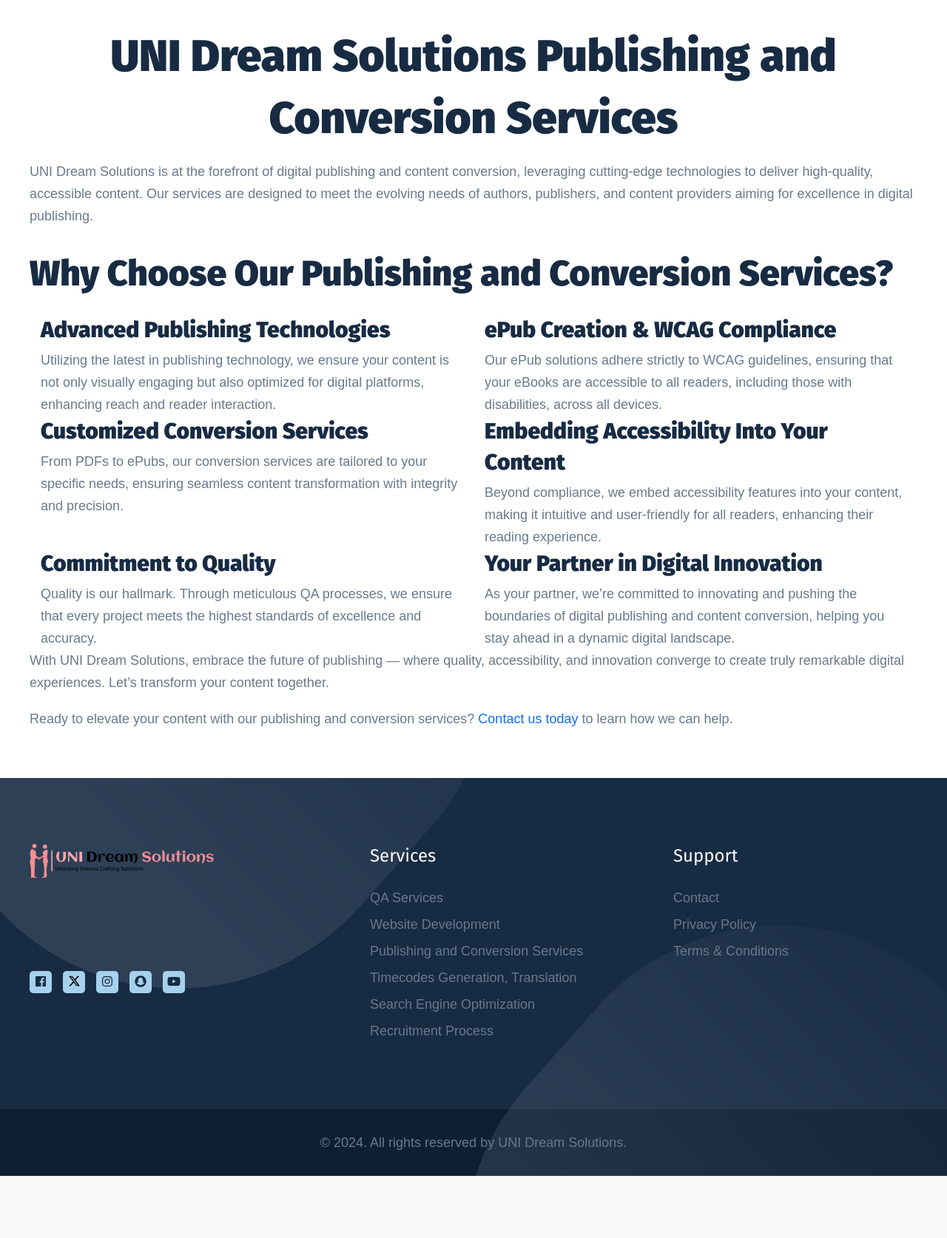
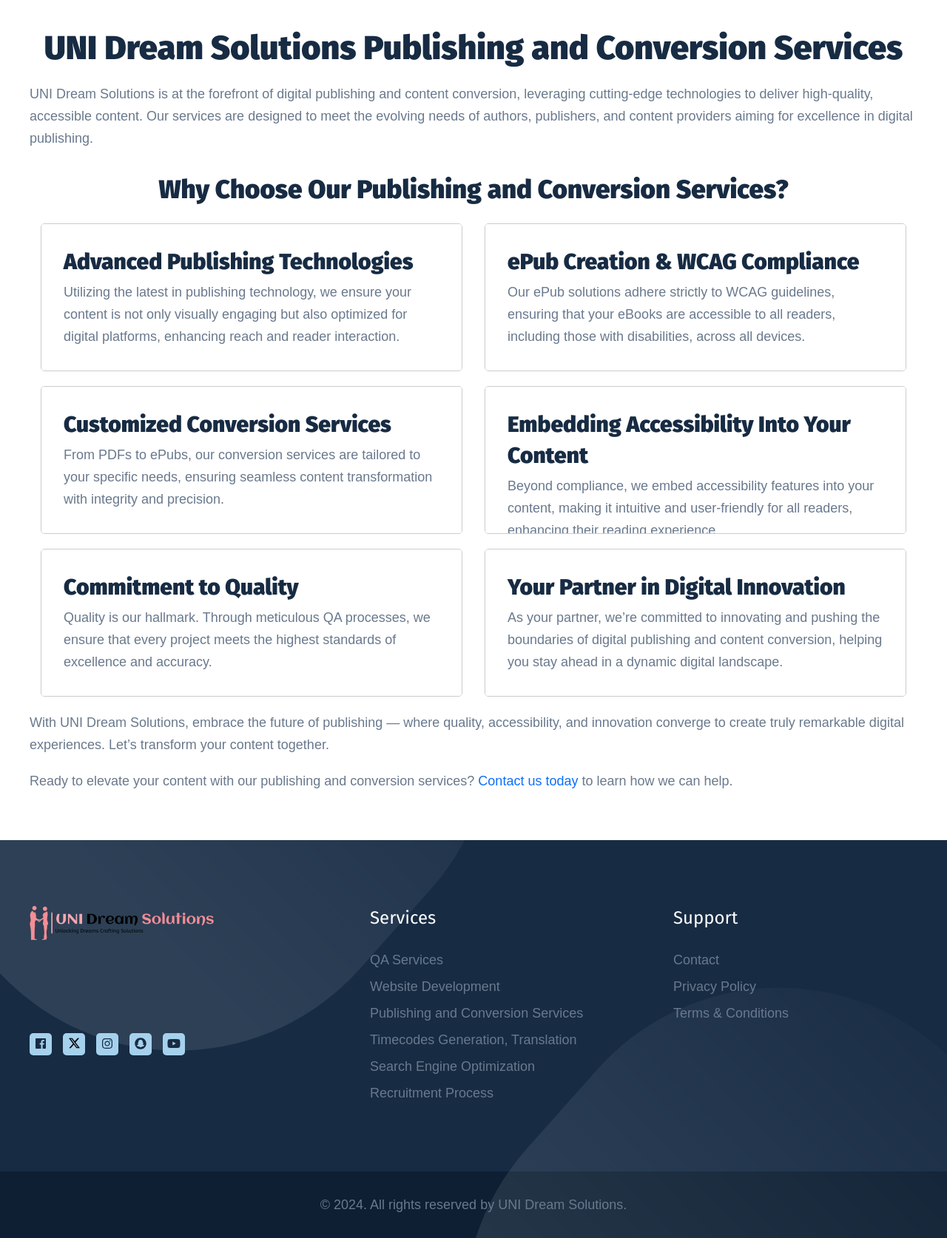
Before and after one commit to MANMOHAN1998/uni, a Django app: page /publishing in a window 1280 px wide. Shown: the part 96-1770 px from the top of the page at 74% size. Before the commit the page ends 1686 px from the top, so only its background shows below. Run offline with Django 4.2, Linux system fonts and the light colour scheme; some libraries are stand-ins or nearby versions; some web fonts are replaced.

Commit message:
added styling in publish page

```diff
--- a/uniapp/templates/publish-conversion.html
+++ b/uniapp/templates/publish-conversion.html
@@ -5,65 +5,137 @@
      <title>UNI Dream Solution - Publishing and Conversion Services</title>
 {% endblock tittle %}
 {% block body %}
-<section class="section-padding" style="margin-top:5rem">
+<section class="section-padding" style="margin-top: 5rem;">
     <div class="container my-5">
         <h1 class="text-center mb-4">UNI Dream Solutions Publishing and Conversion Services</h1>
         <p>UNI Dream Solutions is at the forefront of digital publishing and content conversion, leveraging cutting-edge technologies to deliver high-quality, accessible content. Our services are designed to meet the evolving needs of authors, publishers, and content providers aiming for excellence in digital publishing.</p>
-        <h2 class="mt-5">Why Choose Our Publishing and Conversion Services?</h2>
+        <h2 class="text-center mt-5">Why Choose Our Publishing and Conversion Services?</h2>
         <div class="container">
             <!-- Service Offerings -->
             <div class="row">
-                <!-- Latest Tech in Publishing -->
+                <!-- Advanced Publishing Technologies -->
                 <div class="col-md-6">
-                    <div class="qa-step" data-step="1">
-                        <h4 class="card-title"><strong>Advanced Publishing Technologies</strong></h4>
-                        <p class="card-text">Utilizing the latest in publishing technology, we ensure your content is not only visually engaging but also optimized for digital platforms, enhancing reach and reader interaction.</p>
+                    <div class="card qa-step" data-step="1">
+                        <div class="card-body">
+                            <h4 class="card-title"><strong>Advanced Publishing Technologies</strong></h4>
+                            <div class="card-text scrollable">
+                                <p>Utilizing the latest in publishing technology, we ensure your content is not only visually engaging but also optimized for digital platforms, enhancing reach and reader interaction.</p>
+                            </div>
+                        </div>
                     </div>
                 </div>
                 <!-- ePub Creation and WCAG Compliance -->
                 <div class="col-md-6">
-                    <div class="qa-step" data-step="2">
-                        <h4 class="card-title"><strong>ePub Creation & WCAG Compliance</strong></h4>
-                        <p class="card-text">Our ePub solutions adhere strictly to WCAG guidelines, ensuring that your eBooks are accessible to all readers, including those with disabilities, across all devices.</p>
+                    <div class="card qa-step" data-step="2">
+                        <div class="card-body">
+                            <h4 class="card-title"><strong>ePub Creation & WCAG Compliance</strong></h4>
+                            <div class="card-text scrollable">
+                                <p>Our ePub solutions adhere strictly to WCAG guidelines, ensuring that your eBooks are accessible to all readers, including those with disabilities, across all devices.</p>
+                            </div>
+                        </div>
                     </div>
                 </div>
             </div>
             <div class="row">
-                <!-- Tailored Conversion Solutions -->
+                <!-- Customized Conversion Services -->
                 <div class="col-md-6">
-                    <div class="qa-step" data-step="3">
-                        <h4 class="card-title"><strong>Customized Conversion Services</strong></h4>
-                        <p class="card-text">From PDFs to ePubs, our conversion services are tailored to your specific needs, ensuring seamless content transformation with integrity and precision.</p>
+                    <div class="card qa-step" data-step="3">
+                        <div class="card-body">
+                            <h4 class="card-title"><strong>Customized Conversion Services</strong></h4>
+                            <div class="card-text scrollable">
+                                <p>From PDFs to ePubs, our conversion services are tailored to your specific needs, ensuring seamless content transformation with integrity and precision.</p>
+                            </div>
+                        </div>
                     </div>
                 </div>
-                <!-- Implementing Accessibility Features -->
+                <!-- Embedding Accessibility Into Your Content -->
                 <div class="col-md-6">
-                    <div class="qa-step" data-step="4">
-                        <h4 class="card-title"><strong>Embedding Accessibility Into Your Content</strong></h4>
-                        <p class="card-text">Beyond compliance, we embed accessibility features into your content, making it intuitive and user-friendly for all readers, enhancing their reading experience.</p>
+                    <div class="card qa-step" data-step="4">
+                        <div class="card-body">
+                            <h4 class="card-title"><strong>Embedding Accessibility Into Your Content</strong></h4>
+                            <div class="card-text scrollable">
+                                <p>Beyond compliance, we embed accessibility features into your content, making it intuitive and user-friendly for all readers, enhancing their reading experience.</p>
+                            </div>
+                        </div>
                     </div>
                 </div>
             </div>
             <!-- Commitment to Quality -->
             <div class="row">
                 <div class="col-md-6">
-                    <div class="qa-step" data-step="5">
-                        <h4 class="card-title"><strong>Commitment to Quality</strong></h4>
-                        <p class="card-text">Quality is our hallmark. Through meticulous QA processes, we ensure that every project meets the highest standards of excellence and accuracy.</p>
+                    <div class="card qa-step" data-step="5">
+                        <div class="card-body">
+                            <h4 class="card-title"><strong>Commitment to Quality</strong></h4>
+                            <div class="card-text scrollable">
+                                <p>Quality is our hallmark. Through meticulous QA processes, we ensure that every project meets the highest standards of excellence and accuracy.</p>
+                            </div>
+                        </div>
                     </div>
                 </div>
-                <!-- Partner in Digital Publishing -->
+                <!-- Your Partner in Digital Innovation -->
                 <div class="col-md-6">
-                    <div class="qa-step" data-step="6">
-                        <h4 class="card-title"><strong>Your Partner in Digital Innovation</strong></h4>
-                        <p class="card-text">As your partner, we’re committed to innovating and pushing the boundaries of digital publishing and content conversion, helping you stay ahead in a dynamic digital landscape.</p>
+                    <div class="card qa-step" data-step="6">
+                        <div class="card-body">
+                            <h4 class="card-title"><strong>Your Partner in Digital Innovation</strong></h4>
+                            <div class="card-text scrollable">
+                                <p>As your partner, we’re committed to innovating and pushing the boundaries of digital publishing and content conversion, helping you stay ahead in a dynamic digital landscape.</p>
+                            </div>
+                        </div>
                     </div>
                 </div>
             </div>
         </div>
+
+        <style>
+            .qa-step {
+                padding: 20px;
+                margin-bottom: 20px;
+                border: 1px solid #ccc;
+                border-radius: 5px;
+                cursor: pointer;
+                transition: background-color 0.3s ease;
+                height: 200px;
+                overflow-y: auto;
+            }
+            .qa-step:hover {
+                background: linear-gradient(45deg, #e9a17b, #ff7cb0);
+                color: white;
+            }
+            .qa-step::-webkit-scrollbar {
+                width: 10px;
+            }
+            .qa-step::-webkit-scrollbar-thumb {
+                background: linear-gradient(45deg, #e9a17b, #ff7cb0); /* Make the scrollbar thumb color same as background */
+            }
+            .qa-step::before {
+                content: " ";
+                width: 100%;
+                height: 100%;
+                display: block;
+                position: absolute;
+                top: 0;
+                left: 0;
+                background: #fff;
+                border-radius: 10px;
+                box-shadow: 0 10px 50px rgba(166, 209, 237, 0.2);
+                z-index: -2;
+            }
+            .qa-step:hover .card-title,
+            .qa-step:hover .card-text p {
+                color: #fff;
+            }
+            .container h1 {
+                font-size:45px;
+            }
+            .container h2 {
+                font-size:35px;
+            }
+        </style>
+
         <p>With UNI Dream Solutions, embrace the future of publishing — where quality, accessibility, and innovation converge to create truly remarkable digital experiences. Let’s transform your content together.</p>
         <p>Ready to elevate your content with our publishing and conversion services? <a href="" data-bs-toggle="modal" data-bs-target="#get-a-quote-modal">Contact us today</a> to learn how we can help.</p>
     </div>
 </section>
 
+
 {% endblock body %}
--- a/uniproject/settings.py
+++ b/uniproject/settings.py
@@ -27,7 +27,7 @@ RECAPTCHA_KEY = '6Leyz3spAAAAAF8Kl0yYFxkvB_oRh_dWV8QK_MFk'
 # SECURITY WARNING: don't run with debug turned on in production!
 DEBUG = False
 
-ALLOWED_HOSTS = ['https://unidreamsolutions.com','*']
+ALLOWED_HOSTS = ['https://unidreamsolutions.com']
 
 
 # Application definition
```
Also changed, not shown: uniapp/templates/web-dev.html (+23 -7 lines).
